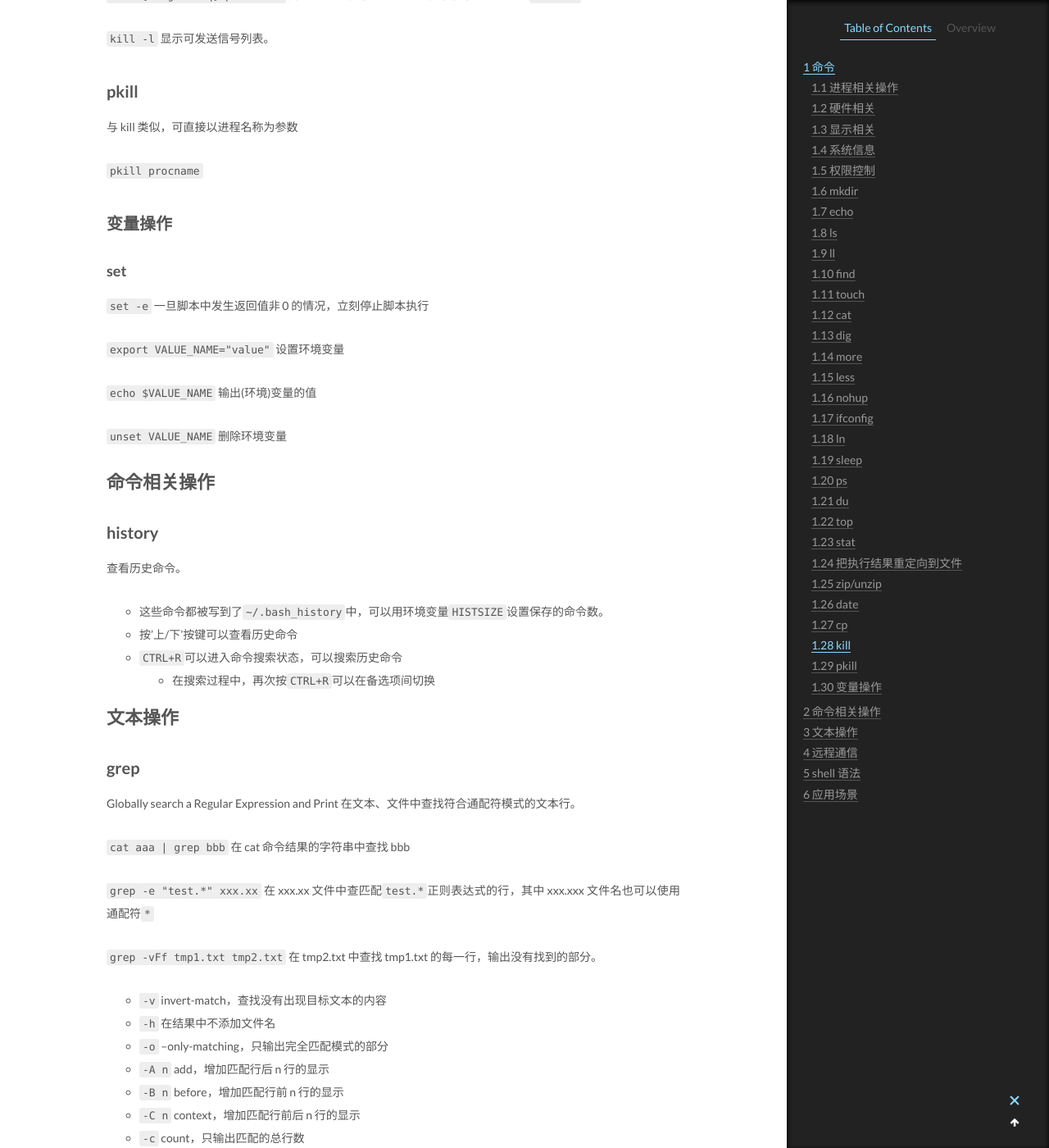
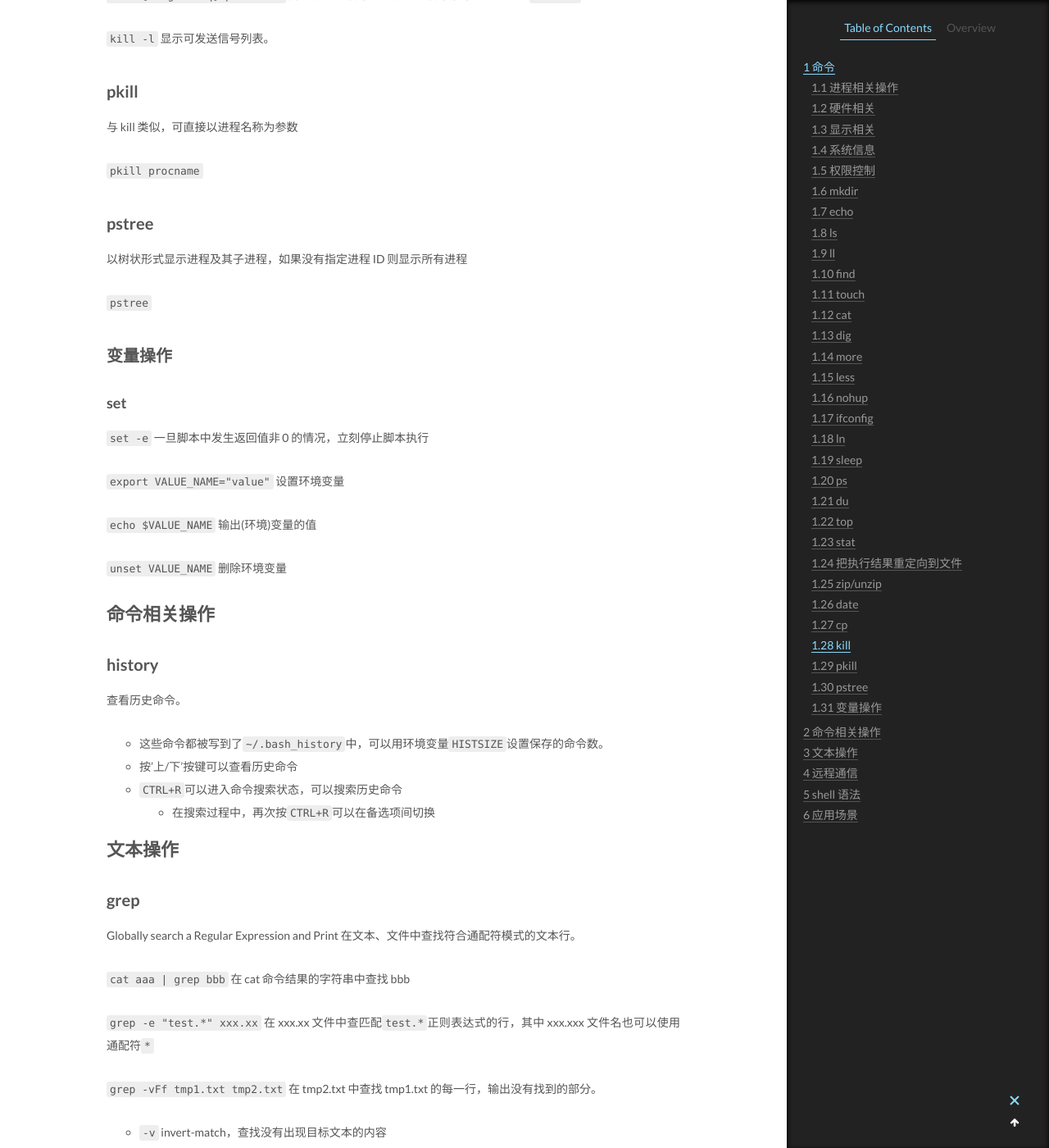
Before and after one commit to CodeHunter2006/CodeHunter2006.github.io, a Jekyll site: the page built from _posts/2018-09-02-Linux_Shell_Command.md, in a window 1280 px wide and 1400 px high, scrolled down 12320 px. Shown: the whole window at 82% size. Built offline with Jekyll 4.4.1, drawn with Linux system fonts in a browser that asks for light colours.

Commit message:
docs: add contents

```diff
--- a/_posts/2018-09-02-Linux_Shell_Command.md
+++ b/_posts/2018-09-02-Linux_Shell_Command.md
@@ -526,6 +526,12 @@ iptables -nv -L
 
 `pkill procname`
 
+## pstree
+
+以树状形式显示进程及其子进程，如果没有指定进程 ID 则显示所有进程
+
+`pstree`
+
 ## 变量操作
 
 ### set
```
Also changed, not shown: _posts/2019-09-30-MacBookPro_Basic.md (+1 -2 lines).
